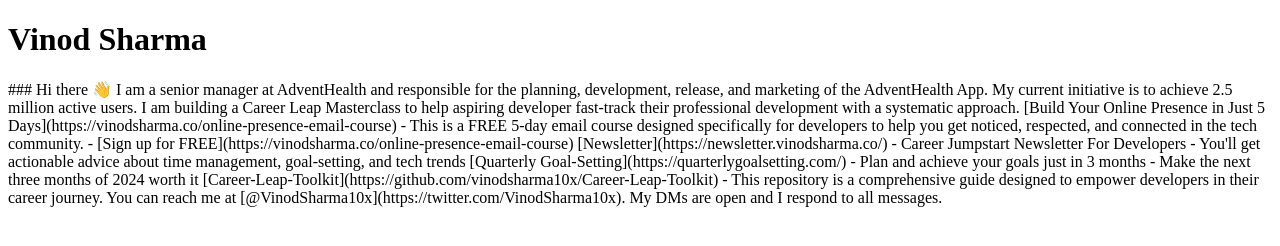
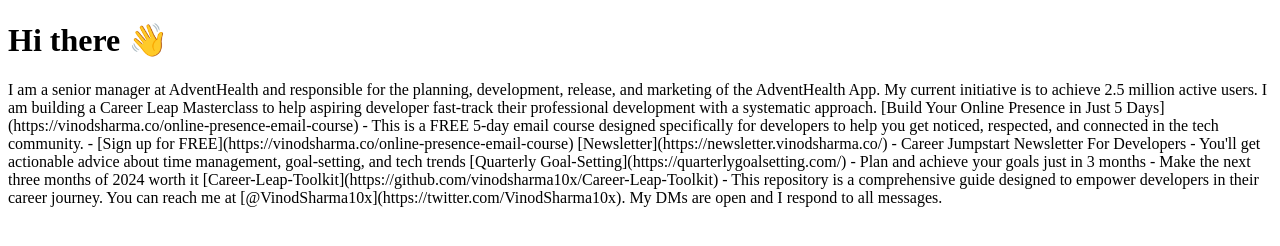
Before and after one commit to vinodsharma10x/vinodsharma10x.github.io, a plain HTML site: page index.html in a window 1280 px wide. Drawn offline with Linux system fonts and the light colour scheme.

Commit message:
Update index.html

```diff
--- a/index.html
+++ b/index.html
@@ -1,10 +1,8 @@
 <!DOCTYPE html>
 <html>
 <body>
-<h1>Vinod Sharma</h1>
-<p>### Hi there 👋
-
-I am a senior manager at AdventHealth and responsible for the planning, development, release, and marketing of the AdventHealth App. My current initiative is to achieve 2.5 million active users.
+<h1>Hi there 👋</h1>
+<p>I am a senior manager at AdventHealth and responsible for the planning, development, release, and marketing of the AdventHealth App. My current initiative is to achieve 2.5 million active users.
 
 I am building a Career Leap Masterclass to help aspiring developer fast-track their professional development with a systematic approach.
 
```
